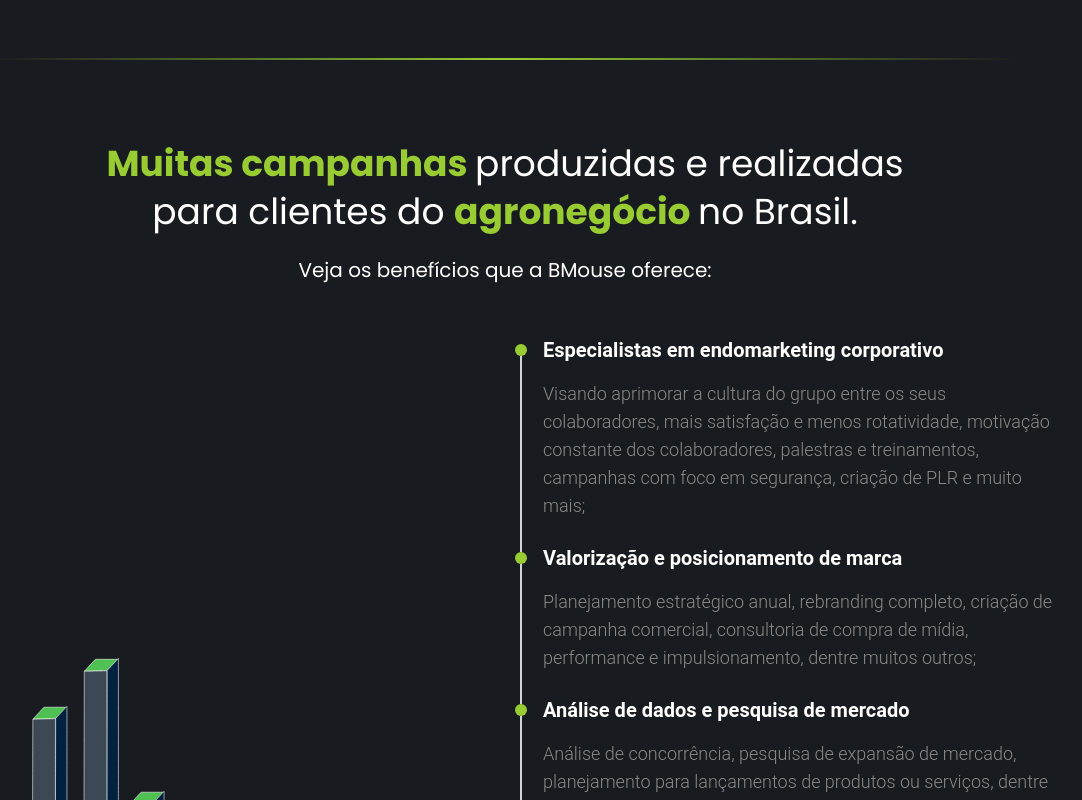
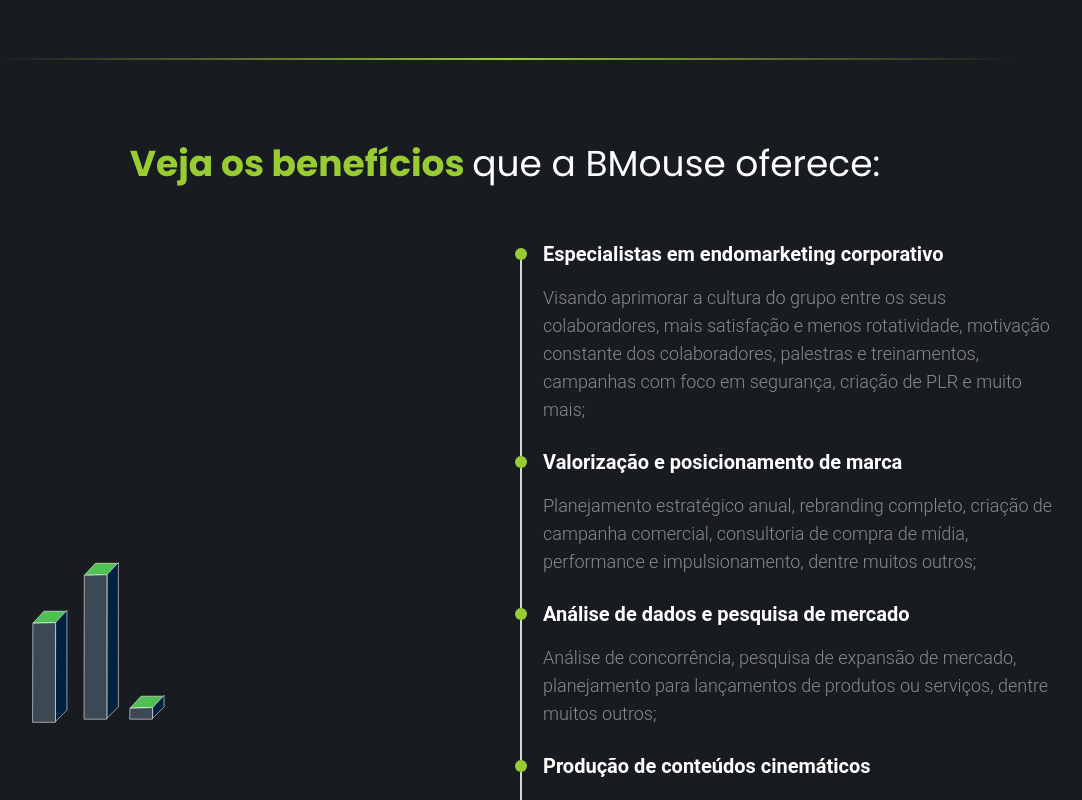
Before and after one commit to bmouseProductions/lp-agrobmouse, a React (Vite) app: page / in a window 1280 px wide. Shown: the part 2040-2840 px from the top of the page, without its empty margins (135-1217 px from the left). Built offline with nearby package versions, Linux system fonts and the light colour scheme.

Commit message:
alteracoes

```diff
--- a/src/sections/Hero/index.tsx
+++ b/src/sections/Hero/index.tsx
@@ -43,7 +43,7 @@ export const Hero = () => {
             className="h-[500px]  img-hero !bg-cover"
           />
         </div>
-        <div className="absolute top-12 right-[20%] z-40 w-[350px] hidden lg:block xl:hidden bg-brown-500">
+        <div className="absolute top-12 right-[20%] z-40 w-[350px] hidden lg:block xl:hidden ">
           <img src={Drone} alt="drone" className="drone !w-[250px]" />
         </div>
 
--- a/src/sections/SectionFour/index.tsx
+++ b/src/sections/SectionFour/index.tsx
@@ -43,14 +43,10 @@ export const SectionFour = () => {
       <div className="container px-3 m-auto py-20 flex flex-col gap-5 items-center justify-center">
         <h1 className="text-2xl text-center leading-[2.125rem]  md:leading-[3rem]  md:text-4xl 2xl:text-[2.5rem] 2xl:leading-[3.5rem] text-white w-full md:w-[80%]">
           {" "}
-          <strong className="text-[#99CC33]">Muitas campanhas </strong>
-          produzidas e realizadas para clientes do{" "}
-          <strong className="text-[#99CC33]">agronegócio </strong>
-          no Brasil.
+          <strong className="text-[#99CC33]">Veja os benefícios </strong>
+          que a BMouse oferece:
         </h1>
-        <p className="text-white text-center text-base md:text-xl">
-          Veja os benefícios que a BMouse oferece:
-        </p>
+
         <div className="grid grid-cols-1 xl:grid-cols-2 items-center gap-5">
           {/*  <img
             className="lg:w-[50%] xl:w-[45%] 2xl:w-[500px] mx-auto"
--- a/src/sections/SectionSeven/index.tsx
+++ b/src/sections/SectionSeven/index.tsx
@@ -5,7 +5,7 @@ import Marketing from "../../assets/image/icons/mktoff-d75729ca.svg";
 import Criacao from "../../assets/image/icons/produtosdigitais-691a283a.svg";
 /* import Assessoria from "../../assets/image/icons/assessoria-67a09c85.svg"; */
 import MakertingDigital from "../../assets/image/icons/mktdigital-13767259.svg";
-/* import Programacao from "../../assets/image/icons/dev-25bd6d6a.svg"; */
+import Programacao from "../../assets/image/icons/dev-25bd6d6a.svg";
 import Elaboracao from "../../assets/image/icons/estrategica-a0abaa8f.svg";
 /* import Garantia from "../../assets/image/Garantia/garantia.png"; */
 
@@ -25,6 +25,10 @@ const info = [
   {
     text: "Endomarketing assertivo que motiva e aproxima os colaboradores, gerando menos rotatividade no time;",
     img: Elaboracao,
+  },
+  {
+    text: "Criação de sites e LPs que destacam sua empresa, produtos e serviços, proporcionando maior visibilidade no mundo digital;",
+    img: Programacao,
   },
   {
     text: "Assessoria em eventos, com criação de todo material necessário para destacar a sua presença, como modelo de stand, papelaria, banners, dentre outros;",
```
